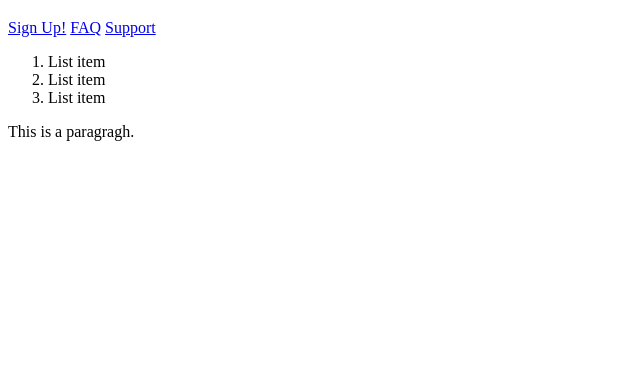
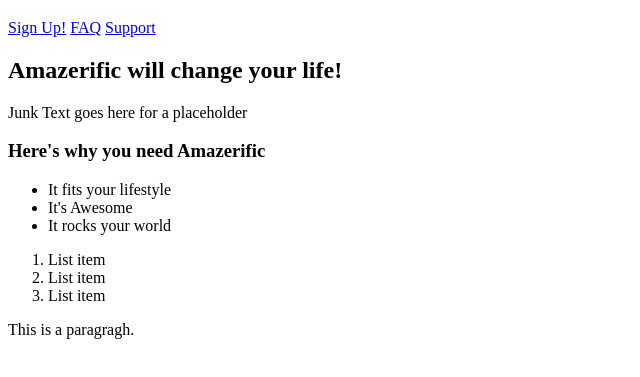
Before and after one commit to BytingBucs/ProfessorBarrell, a plain HTML site: page Amazerific/index.html in a window 1280 px wide. Shown: the part 61-438 px from the top of the page, without its empty margins (0-640 px from the left). Drawn offline with Linux system fonts and the light colour scheme.

Commit message:
Adding H2 & H3 and unordered list.

```diff
--- a/Amazerific/index.html
+++ b/Amazerific/index.html
@@ -12,6 +12,16 @@
       <a href="#">Support</a>
     </nav>
   </header>
+  <h2>Amazerific will change your life!</h2>
+  <p>Junk Text goes here for a placeholder</p>
+  <h3>Here's why you need Amazerific</h3>
+  <ul>
+    <li>It fits your lifestyle</li>
+    <li>It's Awesome</li>
+    <li>It rocks your world</li>
+  </ul>
+
+
   	<div>
   		<ol>
   			<li>List item</li>
```
